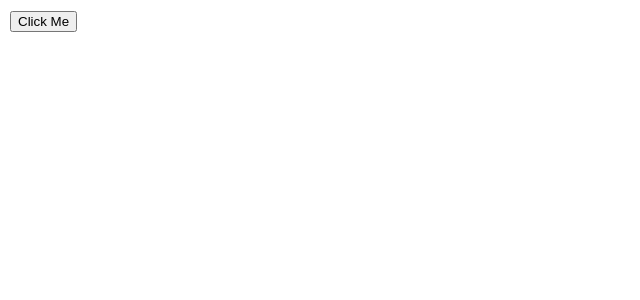
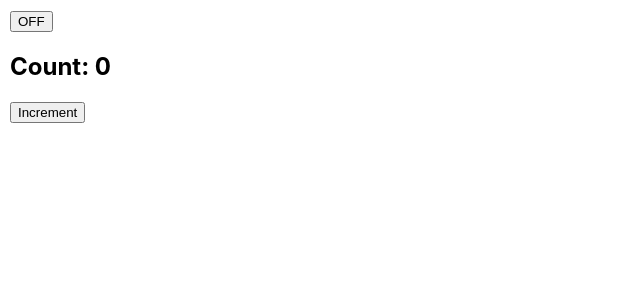
Before and after one commit to heyRahull/React-Tutorial, a React (Create React App) app: page / in a window 1280 px wide. Shown: the top 300 px of the page, without its empty margins (0-640 px from the left). Built offline with nearby package versions, Linux system fonts and the light colour scheme.

Commit message:
video 8 - State in ReactJs

```diff
--- a/src/App.js
+++ b/src/App.js
@@ -1,10 +1,12 @@
 import React from "react";
-import Greeting from "./Greeting";
+import Toggle from "./Toggle.js";
+import Counter from "./Counter.js";
 
 function App() {
   return (
     <>
-      <Greeting />
+      <Toggle />
+      <Counter />
     </>
   );
 }
--- /dev/null
+++ b/src/Counter.js
@@ -0,0 +1,46 @@
+// ---------------State in Functional Component-------------------
+import React, { useState } from "react";
+
+function Counter() {
+  const [count, setCount] = useState(0);
+
+  const handleIncrement = () => {
+    setCount(count + 1);
+  };
+
+  return (
+    <div>
+      <h2>Count: {count}</h2>
+      <button onClick={handleIncrement}>Increment</button>
+    </div>
+  );
+}
+
+export default Counter;
+
+// ----------------------States in Class Components--------------
+// import React, { Component } from 'react';
+
+// class Counter extends Component {
+//   constructor(props) {
+//     super(props);
+//     this.state = {
+//       count: 0,
+//     };
+//   }
+
+//   handleIncrement = () => {
+//     this.setState({ count: this.state.count + 1 });
+//   };
+
+//   render() {
+//     return (
+//       <div>
+//         <h2>Count: {this.state.count}</h2>
+//         <button onClick={this.handleIncrement}>Increment</button>
+//       </div>
+//     );
+//   }
+// }
+
+// export default Counter;
--- a/src/Greeting.js
+++ /dev/null
@@ -1,46 +0,0 @@
-// Event Prevent Default
-
-import React from "react";
-
-const Greeting = () => {
-  const handleSubmit = (e) => {
-    e.preventDefault();
-    console.log("Form Submitted");
-  };
-
-  return (
-    <form action="" onSubmit={handleSubmit}>
-      <button type="submit">Click Me</button>
-    </form>
-  );
-};
-
-export default Greeting;
-
-// ---------------------Passing Data with Events------------------------
-
-// import React from "react";
-
-// const Greeting = () => {
-//   const handleClick = (message) => {
-//     console.log("Button clicked with message:", message);
-//   };
-
-//   return <button onClick={() => handleClick("Hello there")}>Click Me</button>;
-// };
-
-// export default Greeting;
-
-// --------------------Handling Events -----------------------------
-
-// import React from "react";
-
-// const Greeting = () => {
-//   const handleClick = () => {
-//     console.log("Button clicked!");
-//   };
-
-//   return <button onClick={handleClick}>Click Me</button>;
-// };
-
-// export default Greeting;
--- /dev/null
+++ b/src/Toggle.js
@@ -0,0 +1,17 @@
+import React, { useState } from "react";
+
+function Toggle() {
+  const [isOn, setIsOn] = useState(false);
+
+  const handleToggle = () => {
+    setIsOn(!isOn);
+  };
+
+  return (
+    <div>
+      <button onClick={handleToggle}>{isOn ? "ON" : "OFF"}</button>
+    </div>
+  );
+}
+
+export default Toggle;
```
Also changed, not shown: src/Content.js (deleted, +0 -7 lines), src/Footer.js (deleted, +0 -7 lines), src/Header.js (deleted, +0 -18 lines).
